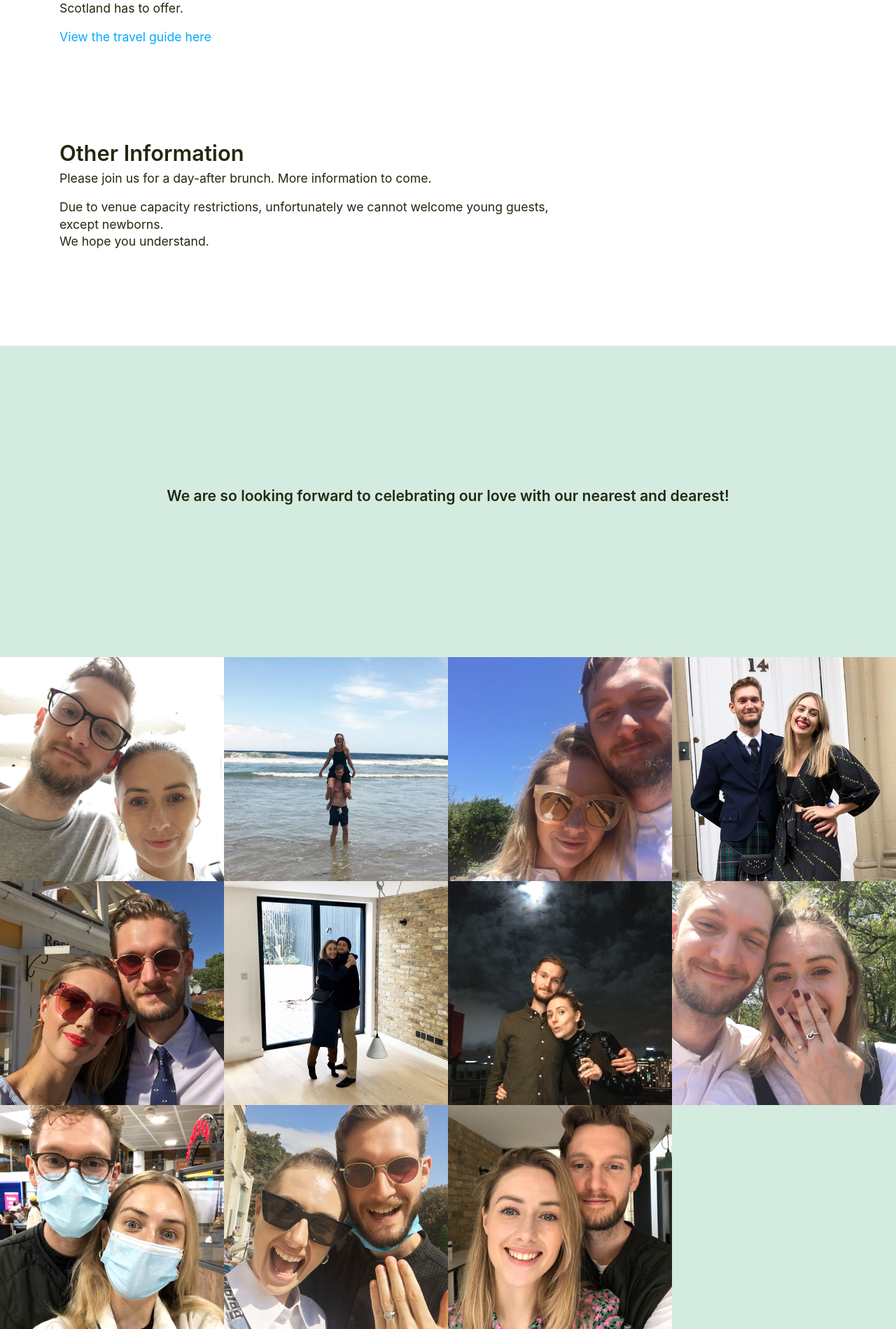
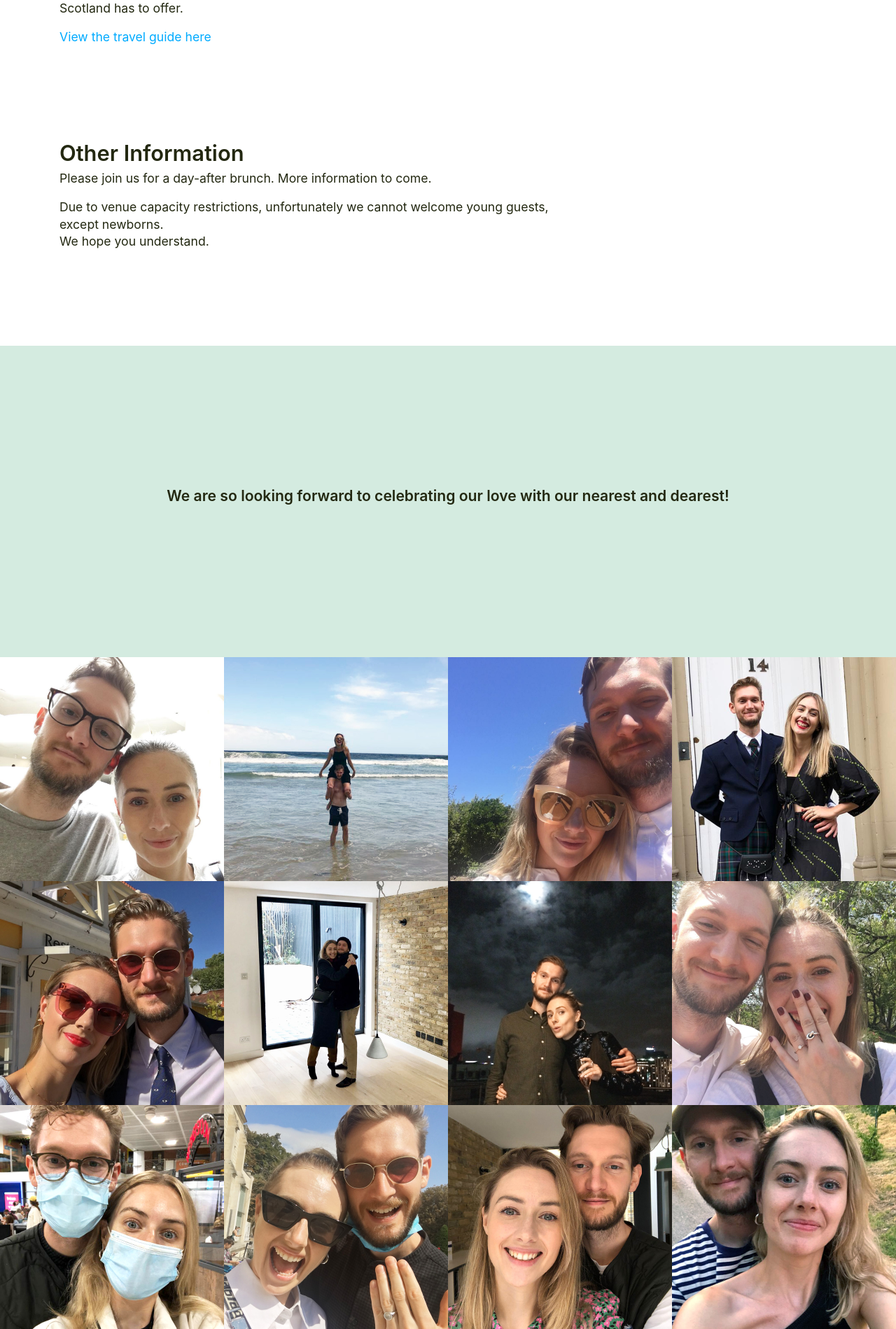
Before and after one commit to JamieRobertson/nadia-jamie, a Jekyll site: the page built from index.html, in a window 1280 px wide. Shown: the part 3357-5256 px from the top of the page at 70% size. Built offline with Jekyll 4.4.1, drawn with Linux system fonts in a browser that asks for light colours; nearby versions of some CDN libraries; some web fonts are replaced.

Commit message:
add more photos

```diff
--- a/index.html
+++ b/index.html
@@ -304,4 +304,7 @@
 
     <img src="/static/img/placeholder.png" data-src="/static/img/nadia_jamie_11.jpg" class="lazyload grid-img">
     <noscript><img src="/static/img/nadia_jamie_11.jpg" class="grid-img"></noscript>
+
+    <img src="/static/img/placeholder.png" data-src="/static/img/nadia_jamie_12.jpg" class="lazyload grid-img">
+    <noscript><img src="/static/img/nadia_jamie_12.jpg" class="grid-img"></noscript>
 </div>
```
Also changed, not shown: static/img/nadia_jamie_12.jpg (added).
